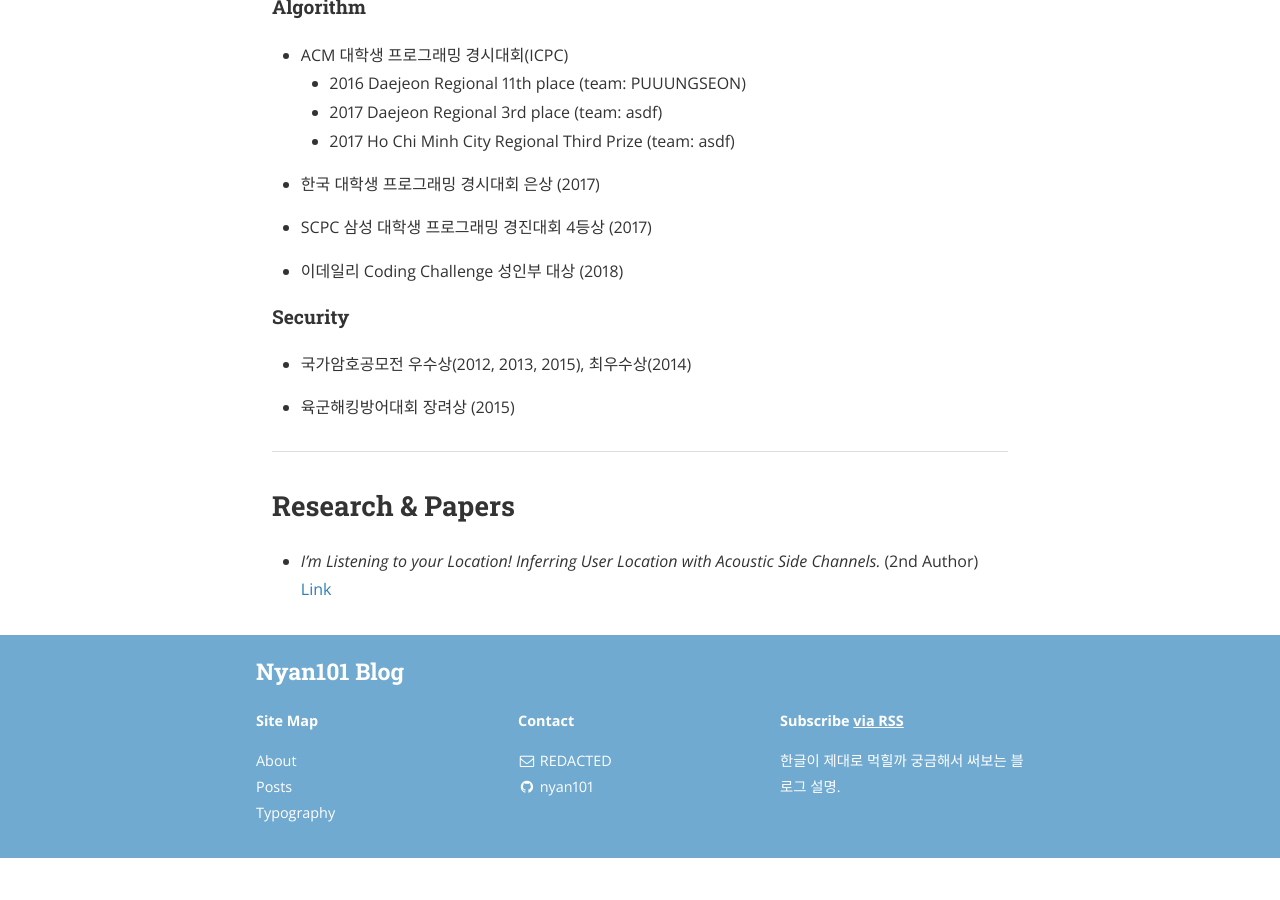
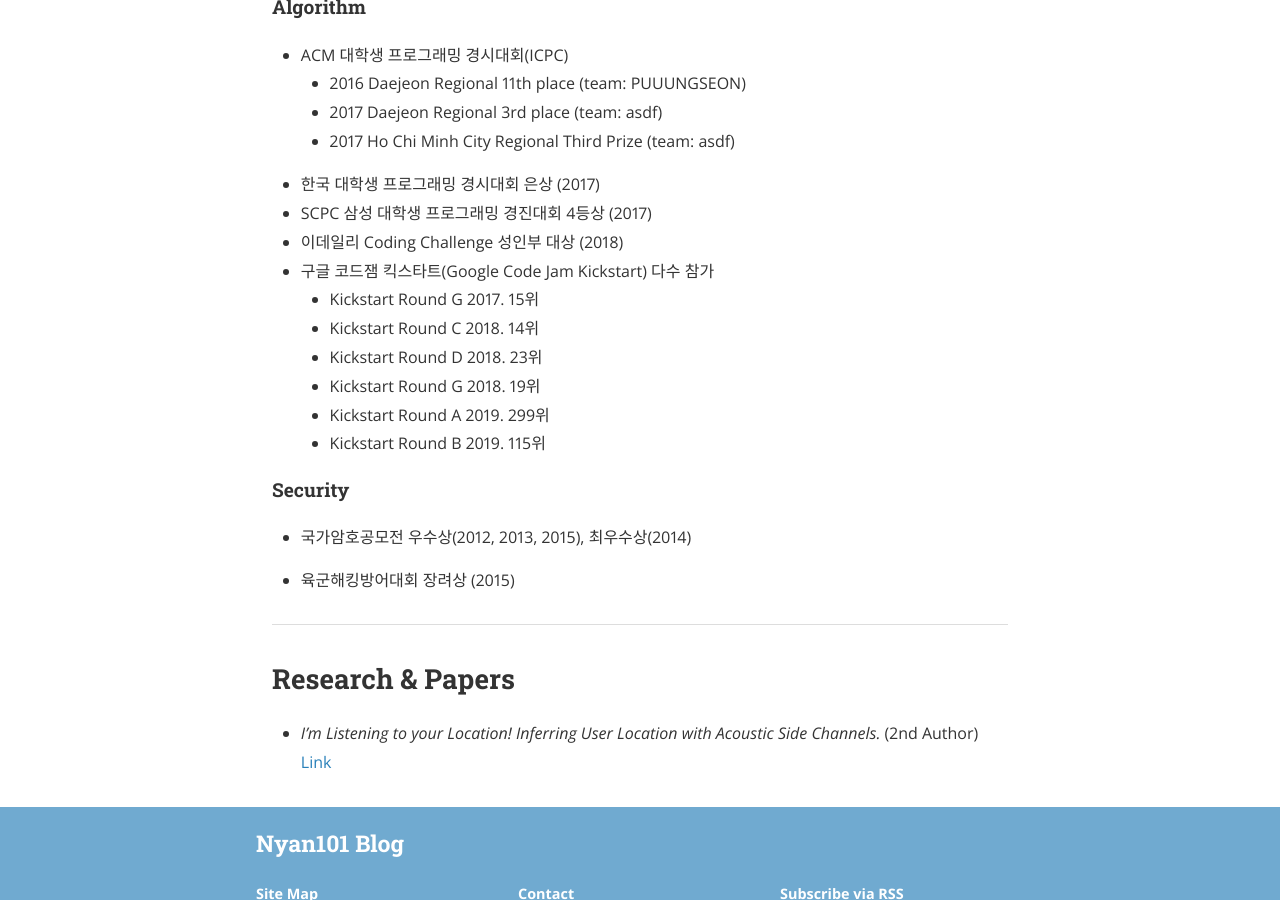
Before and after one commit to nyan101/nyan101.github.io, a Jekyll site: the page built from about.md, in a window 1280 px wide and 900 px high, scrolled down 1017 px. Built offline with Jekyll 4.4.1, drawn with Linux system fonts in a browser that asks for light colours; nearby versions of some CDN libraries; a style sheet for code colours, icons or effects is not loaded; before the commit the page ends 1875 px from its top, so only the background shows below that.

Commit message:
update about.md

```diff
--- a/about.md
+++ b/about.md
@@ -29,12 +29,16 @@
   * 2016 Daejeon Regional 11th place (team: PUUUNGSEON)
   * 2017 Daejeon Regional 3rd place (team: asdf)
   * 2017 Ho Chi Minh City Regional Third Prize (team: asdf)
-
 * 한국 대학생 프로그래밍 경시대회 은상 (2017)
-
 * SCPC 삼성 대학생 프로그래밍 경진대회 4등상 (2017)
-
 * 이데일리 Coding Challenge 성인부 대상 (2018)
+* 구글 코드잼 킥스타트(Google Code Jam Kickstart) 다수 참가
+  * Kickstart Round G 2017. 15위 [](https://code.google.com/codejam/contest/3254486/scoreboard#vt=1&vf=1)
+  * Kickstart Round C 2018. 14위 [](https://code.google.com/codejam/contest/4384486/scoreboard#vt=1&vf=1)
+  * Kickstart Round D 2018. 23위 [](https://code.google.com/codejam/contest/6364486/scoreboard#vt=1&vf=1)
+  * Kickstart Round G 2018. 19위 [](https://code.google.com/codejam/contest/5374486/scoreboard#vt=1&vf=1)
+  * Kickstart Round A 2019. 299위 [](https://codingcompetitions.withgoogle.com/kickstart/round/0000000000050e01)
+  * Kickstart Round B 2019. 115위 [](https://codingcompetitions.withgoogle.com/kickstart/round/0000000000050eda)
 
 #### Security
 
```
